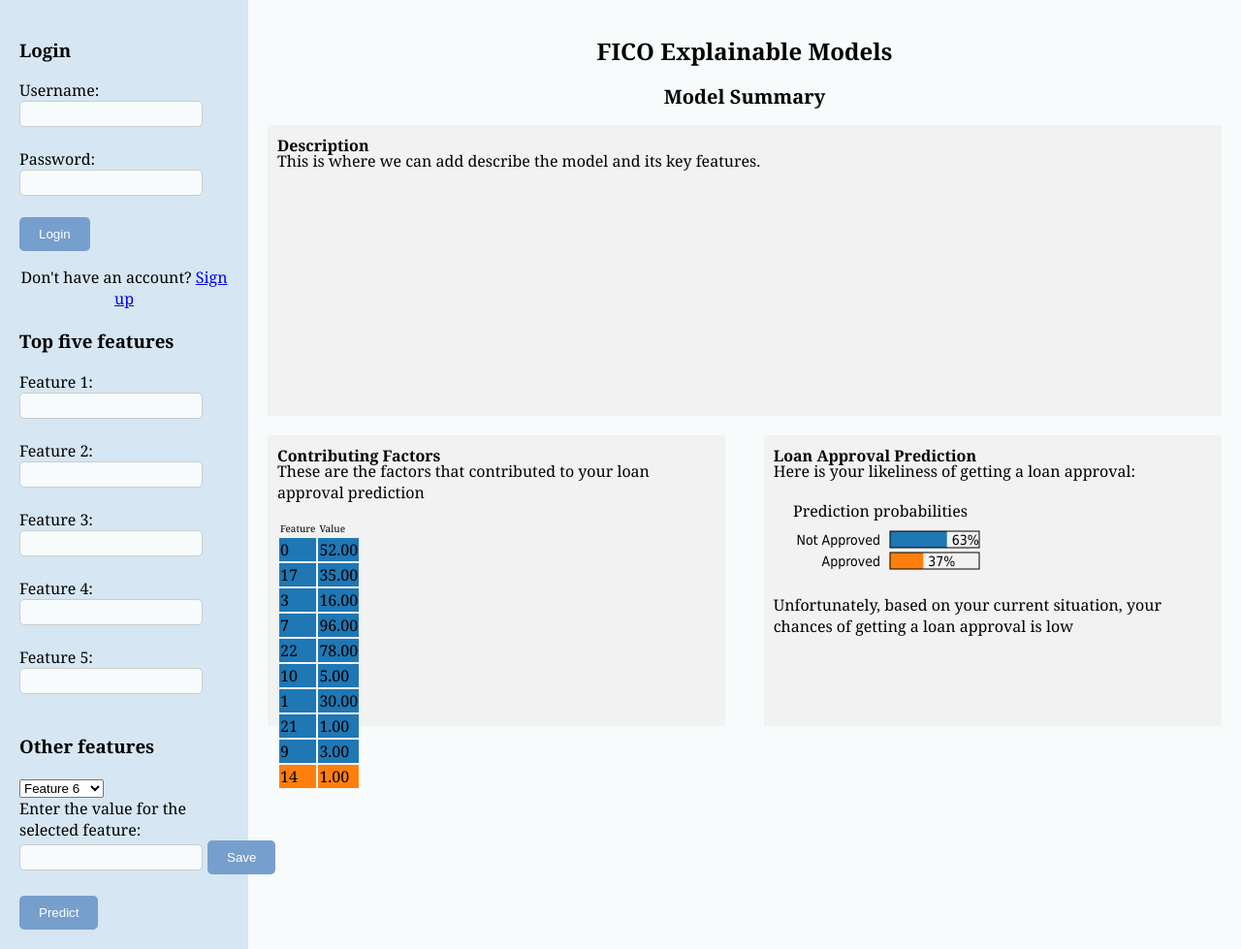
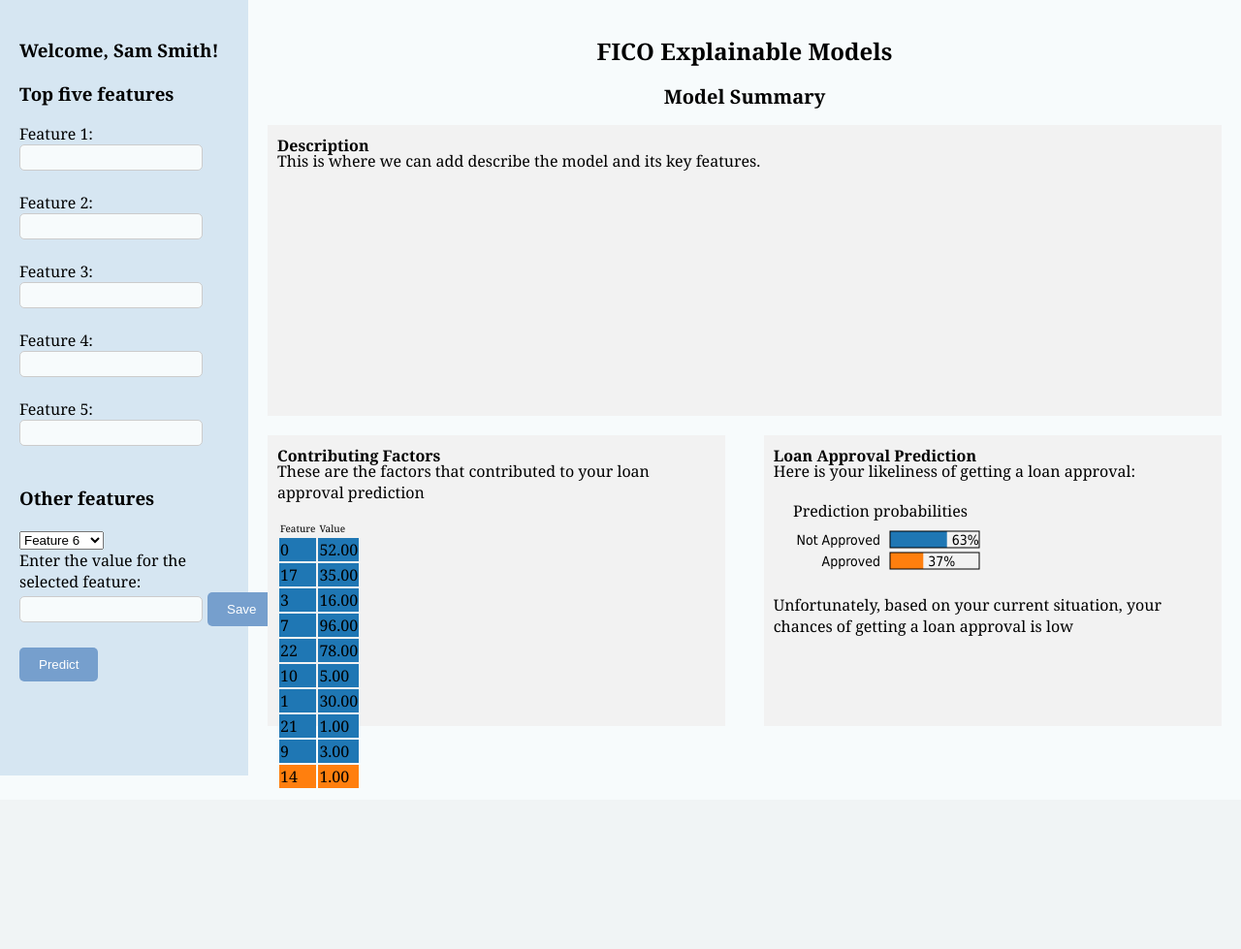
Before and after one commit to s-exe/csds-flask-project, a Flask app: page /plot in a window 1280 px wide. Shown: the whole page at 97% size. After the commit the page ends 813 px from the top, so only its background shows below. Run offline with Flask 2, Linux system fonts and the light colour scheme.

Commit message:
changed text formatting

```diff
--- a/templates/plot.html
+++ b/templates/plot.html
@@ -120,15 +120,7 @@
     <div class="container">
         <div class="sidebar">
             <div class="login-container">
-                <h3>Login</h3>
-                <form class="login-form" method="POST">
-                    <label for="username">Username:</label><br>
-                    <input type="text" id="username" name="username" required><br><br>
-                    <label for="password">Password:</label><br>
-                    <input type="password" id="password" name="password" required><br><br>
-                    <button type="submit">Login</button>
-                </form>
-                <p class="signup-link">Don't have an account? <a href="#">Sign up</a></p>
+                <h3>Welcome, Sam Smith!</h3>
             </div>
 
             <h3>Top five features</h3>
```
